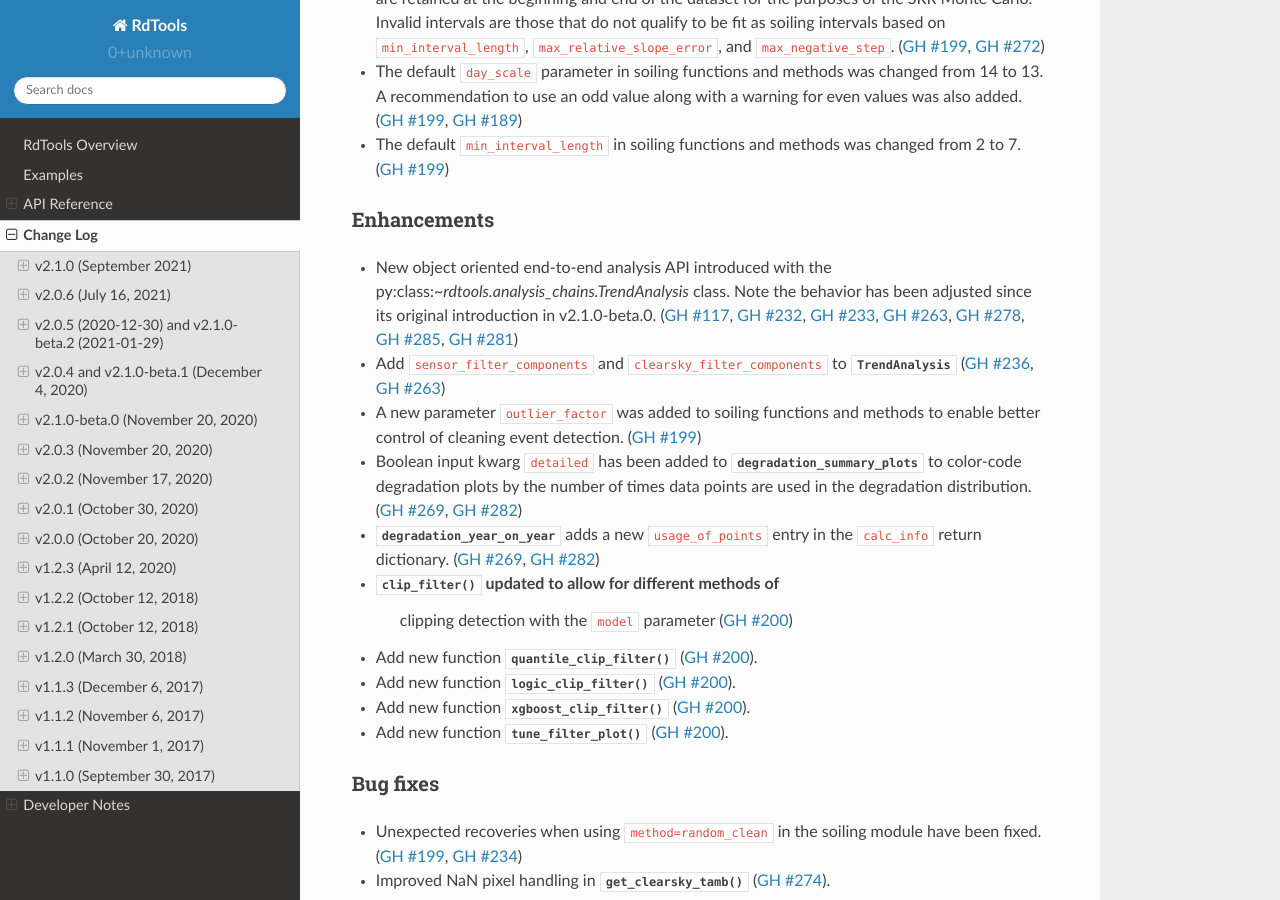
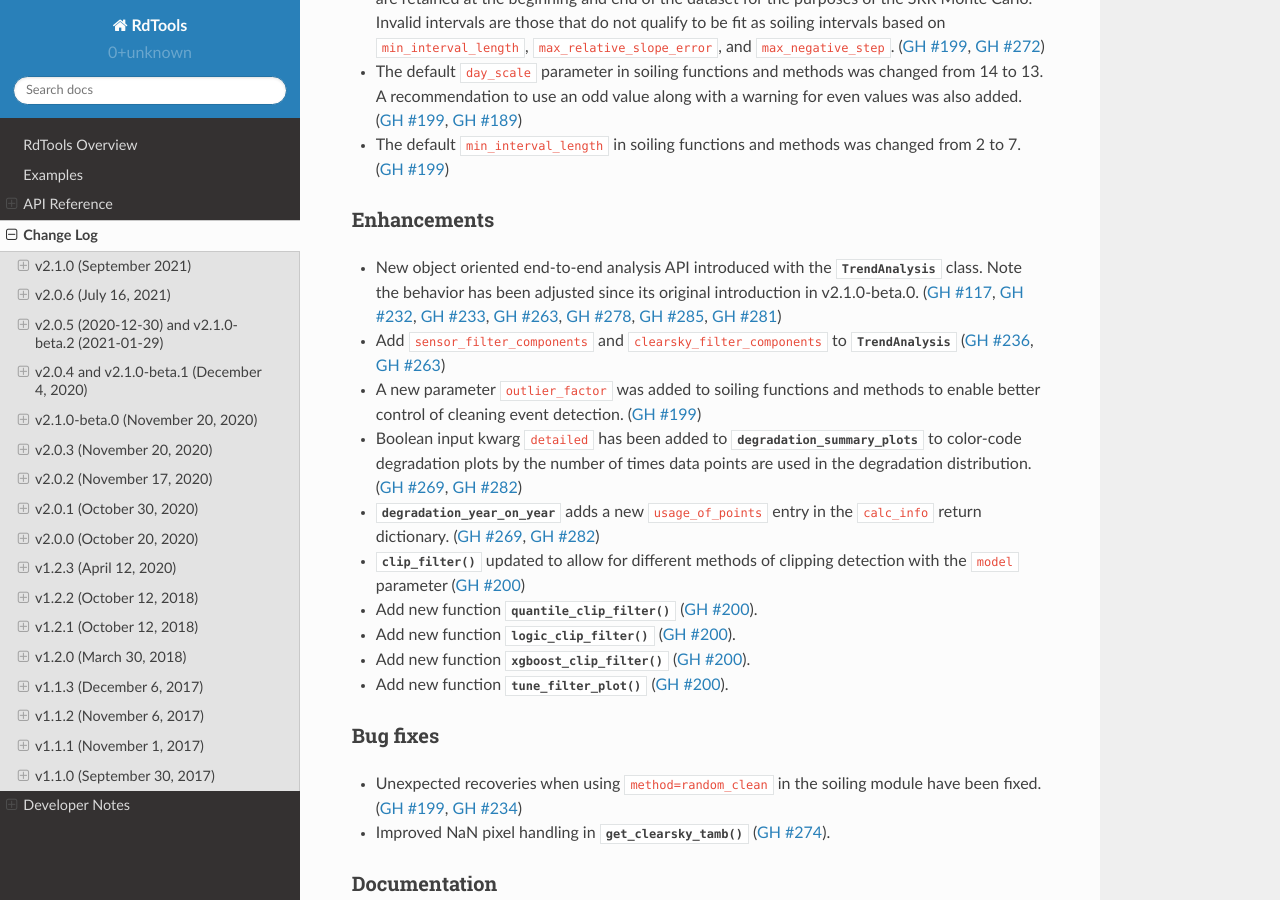
Before and after one commit to NREL/rdtools, a Sphinx documentation site: the page built from docs/sphinx/source/changelog.rst, in a window 1280 px wide and 900 px high, scrolled down 351 px. Built offline with Sphinx 7.4.7 and the Read the Docs theme 2.0.0, drawn with Linux system fonts in a browser that asks for light colours; pages that are not in the unit, such as notebooks, are missing from menus.

Commit message:
Apply suggestions from code review
Co-authored-by: Kevin Anderson <57452607+kanderso-nrel@users.noreply.github.com>

```diff
--- a/docs/sphinx/source/changelog/v2.1.0.rst
+++ b/docs/sphinx/source/changelog/v2.1.0.rst
@@ -20,7 +20,7 @@ API Changes
 Enhancements
 ------------
 * New object oriented end-to-end analysis API introduced with the
-  py:class:`~rdtools.analysis_chains.TrendAnalysis` class. Note the behavior has
+  :py:class:`~rdtools.analysis_chains.TrendAnalysis` class. Note the behavior has
   been adjusted since its original introduction in v2.1.0-beta.0. (:pull:`117`,
   :pull:`232`, :pull:`233`, :pull:`263`, :pull:`278`, :pull:`285`, :pull:`281`)
 * Add ``sensor_filter_components`` and ``clearsky_filter_components`` to
@@ -35,7 +35,7 @@ Enhancements
   ``usage_of_points`` entry in the ``calc_info`` return dictionary.
   (:issue:`269`, :pull:`282`)
 * :py:func:`~rdtools.filtering.clip_filter` updated to allow for different methods of
-   clipping detection with the ``model`` parameter (:pull:`200`)
+  clipping detection with the ``model`` parameter (:pull:`200`)
 * Add new function :py:func:`~rdtools.filtering.quantile_clip_filter` (:pull:`200`).
 * Add new function :py:func:`~rdtools.filtering.logic_clip_filter` (:pull:`200`).
 * Add new function :py:func:`~rdtools.filtering.xgboost_clip_filter` (:pull:`200`).
```
